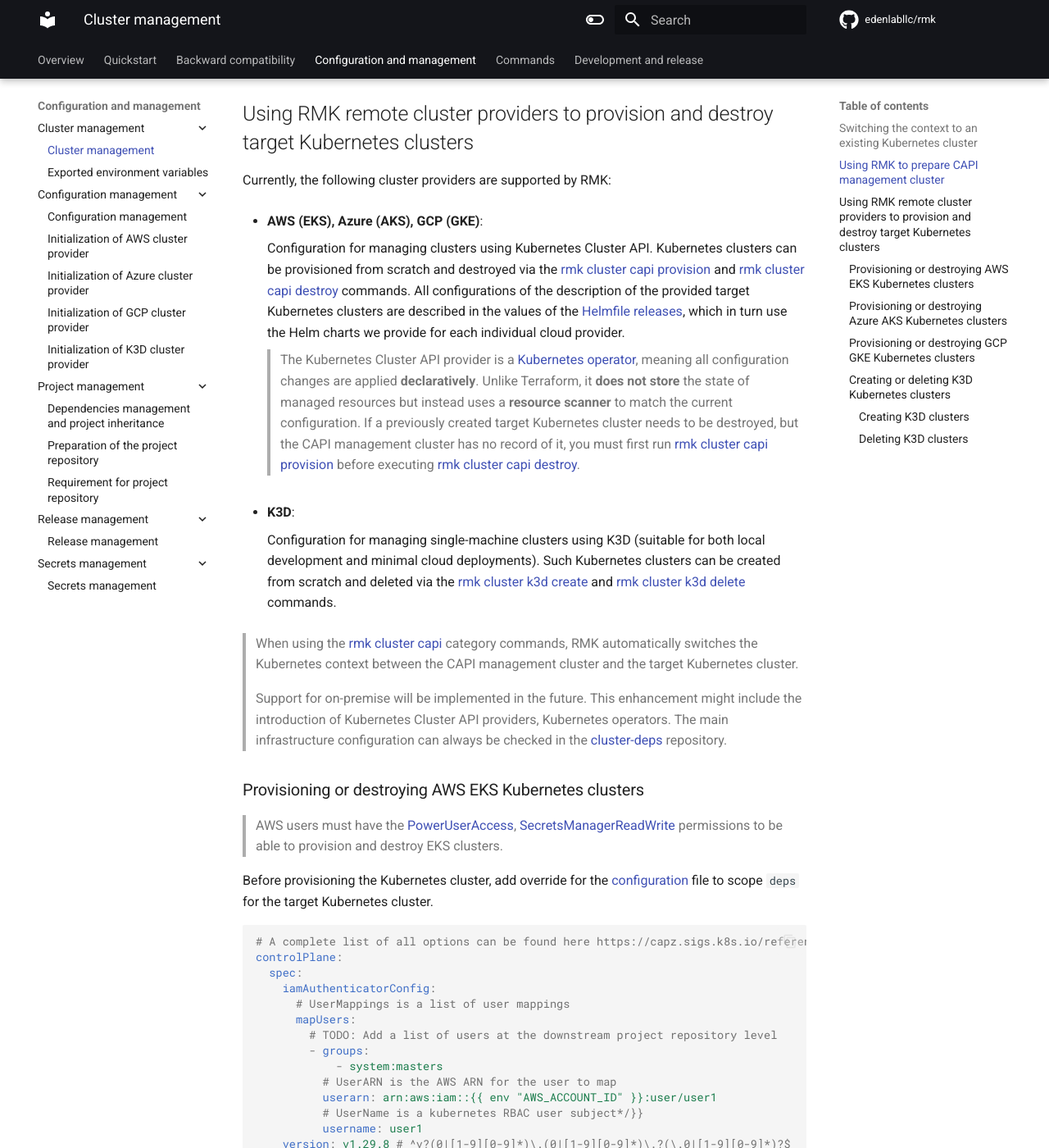
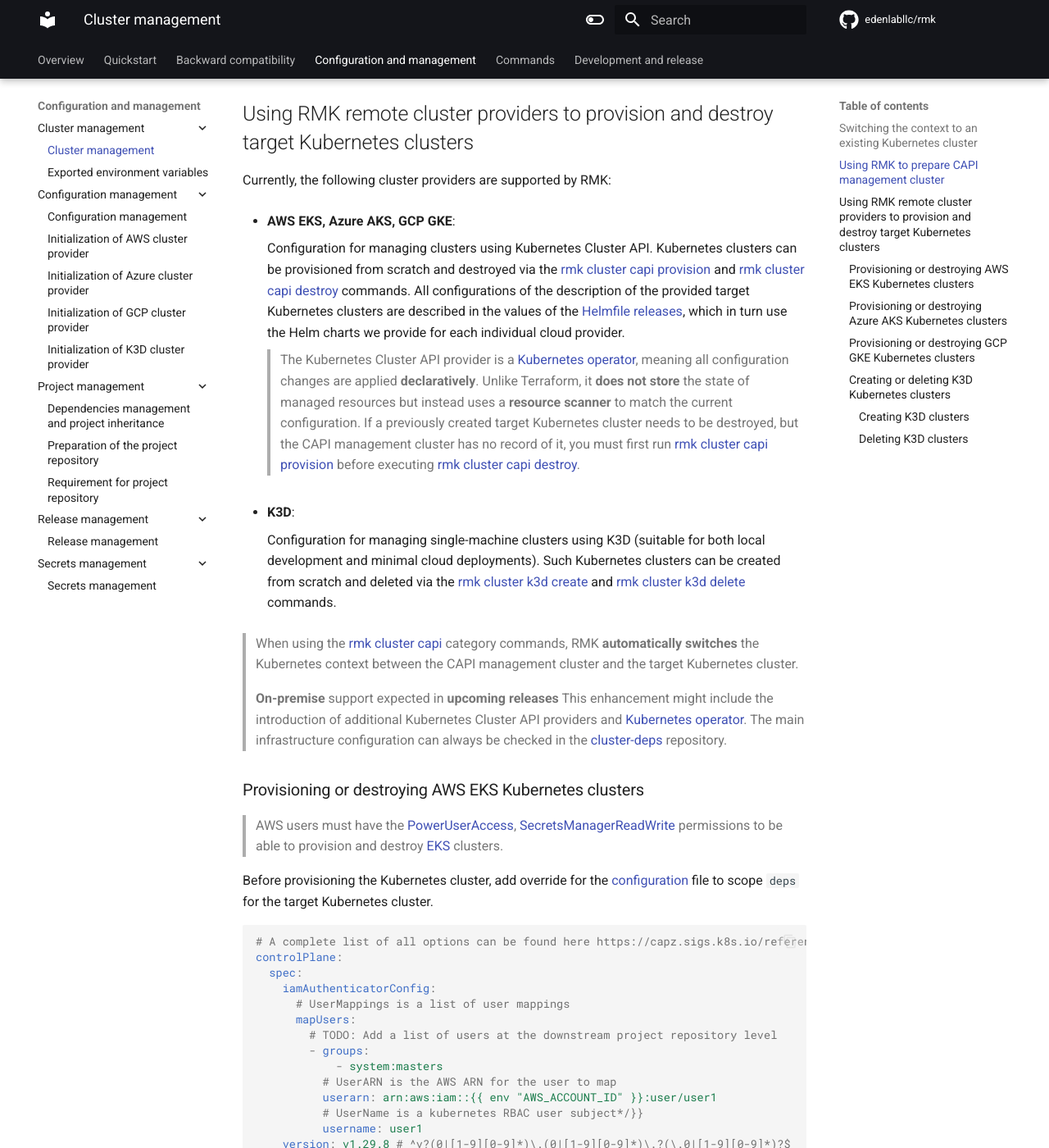
Before and after one commit to edenlabllc/rmk, an MkDocs documentation site: the page built from docs/configuration/cluster-management/cluster-management.md, in a window 1280 px wide and 1400 px high, scrolled down 2669 px. Shown: the whole window at 82% size. Built offline with MkDocs 1.6.1 and Material for MkDocs 9.7.7, drawn with Linux system fonts in a browser that asks for light colours; comment, search, counter and statistics services are not loaded; the version menu is left out; some of the changed text lies outside the part shown.

Commit message:
#59 - Refactor cluster-management.md

````diff
--- a/docs/configuration/cluster-management/cluster-management.md
+++ b/docs/configuration/cluster-management/cluster-management.md
@@ -138,7 +138,7 @@
 
 Currently, the following cluster providers are supported by RMK:
 
-- **AWS (EKS), Azure (AKS), GCP (GKE)**:
+- **AWS EKS, Azure AKS, GCP GKE**:
 
   Configuration for managing clusters using Kubernetes Cluster API. Kubernetes clusters can be provisioned from scratch
   and destroyed via the [rmk cluster capi provision](../../commands.md#provision-p) and
@@ -163,19 +163,21 @@
   [rmk cluster k3d create](../../commands.md#create-c) and
   [rmk cluster k3d delete](../../commands.md#delete-d) commands.
 
-> When using the [rmk cluster capi](../../commands.md#capi-c) category commands, RMK automatically switches the
+> When using the [rmk cluster capi](../../commands.md#capi-c) category commands, RMK **automatically switches** the
 > Kubernetes context between the CAPI management cluster and the target Kubernetes cluster.
 
-> Support for on-premise will be implemented in the future. This enhancement might include the introduction
-> of Kubernetes Cluster API providers, Kubernetes operators. The main infrastructure configuration can always be checked in the
-> [cluster-deps](https://github.com/edenlabllc/cluster-deps.bootstrap.infra) repository.
+> **On-premise** support expected in **upcoming releases** This enhancement might include the introduction
+> of additional Kubernetes Cluster API providers and
+> [Kubernetes operator](https://kubernetes.io/docs/concepts/extend-kubernetes/operator/). The main infrastructure
+> configuration can always be checked in the [cluster-deps](https://github.com/edenlabllc/cluster-deps.bootstrap.infra)
+> repository.
 
 ### Provisioning or destroying AWS EKS Kubernetes clusters
 
 > AWS users must have the
 > [PowerUserAccess](https://docs.aws.amazon.com/aws-managed-policy/latest/reference/PowerUserAccess.html),
 > [SecretsManagerReadWrite](https://docs.aws.amazon.com/aws-managed-policy/latest/reference/SecretsManagerReadWrite.html)
-> permissions to be able to provision and destroy EKS clusters.
+> permissions to be able to provision and destroy [EKS](https://aws.amazon.com/eks/) clusters.
 
 Before provisioning the Kubernetes cluster, add override for
 the [configuration](https://github.com/edenlabllc/cluster-deps.bootstrap.infra/blob/develop/etc/deps/develop/values/aws-cluster.yaml.gotmpl)
@@ -233,7 +235,7 @@
 rmk cluster capi provision
 ```
 
-> When the cluster is ready, RMK automatically switches the Kubernetes context to the newly created cluster.
+> When the cluster is ready, RMK **automatically switches** the Kubernetes context to the newly created cluster.
 
 To destroy a Kubernetes cluster, run the command:
 
@@ -249,7 +251,8 @@
 > Azure service principal must have the
 > [Contributor](https://learn.microsoft.com/en-us/azure/role-based-access-control/built-in-roles/privileged#contributor),
 > [Key Vault Secrets Officer](https://learn.microsoft.com/en-us/azure/role-based-access-control/built-in-roles/security#key-vault-secrets-officer)
-> roles to be able to provision and destroy AKS clusters.
+> roles to be able to provision and destroy [AKS](https://azure.microsoft.com/en-us/products/kubernetes-service)
+> clusters.
 
 Before provisioning the Kubernetes cluster, add override for the
 [configuration](https://github.com/edenlabllc/cluster-deps.bootstrap.infra/blob/develop/etc/deps/develop/values/azure-cluster.yaml.gotmpl)
@@ -296,7 +299,7 @@
 rmk cluster capi provision
 ```
 
-> When the cluster is ready, RMK automatically switches the Kubernetes context to the newly created cluster.
+> When the cluster is ready, RMK **automatically switches** the Kubernetes context to the newly created cluster.
 
 To destroy a Kubernetes cluster, run the command:
 
@@ -309,7 +312,8 @@
 ### Provisioning or destroying GCP GKE Kubernetes clusters
 
 > GCP service account must have the `Editor`, `Secret Manager Admin`, `Kubernetes Engine Admin`
-> [roles](https://cloud.google.com/iam/docs/understanding-roles) to be able to provision and destroy GKE clusters.
+> [roles](https://cloud.google.com/iam/docs/understanding-roles) to be able to provision and destroy
+> [GKE](https://cloud.google.com/kubernetes-engine?hl=en) clusters.
 
 Before provisioning the Kubernetes cluster, add override
 the [configuration](https://github.com/edenlabllc/cluster-deps.bootstrap.infra/blob/develop/etc/deps/develop/values/gcp-cluster.yaml.gotmpl)
@@ -357,7 +361,7 @@
 rmk cluster capi provision
 ```
 
-> When the cluster is ready, RMK automatically switches the Kubernetes context to the newly created cluster.
+> When the cluster is ready, RMK **automatically switches** the Kubernetes context to the newly created cluster.
 
 To destroy a Kubernetes cluster, run the command:
 
````
Also changed, not shown: other parts of docs/configuration/cluster-management/cluster-management.md (+3 -3 lines).
